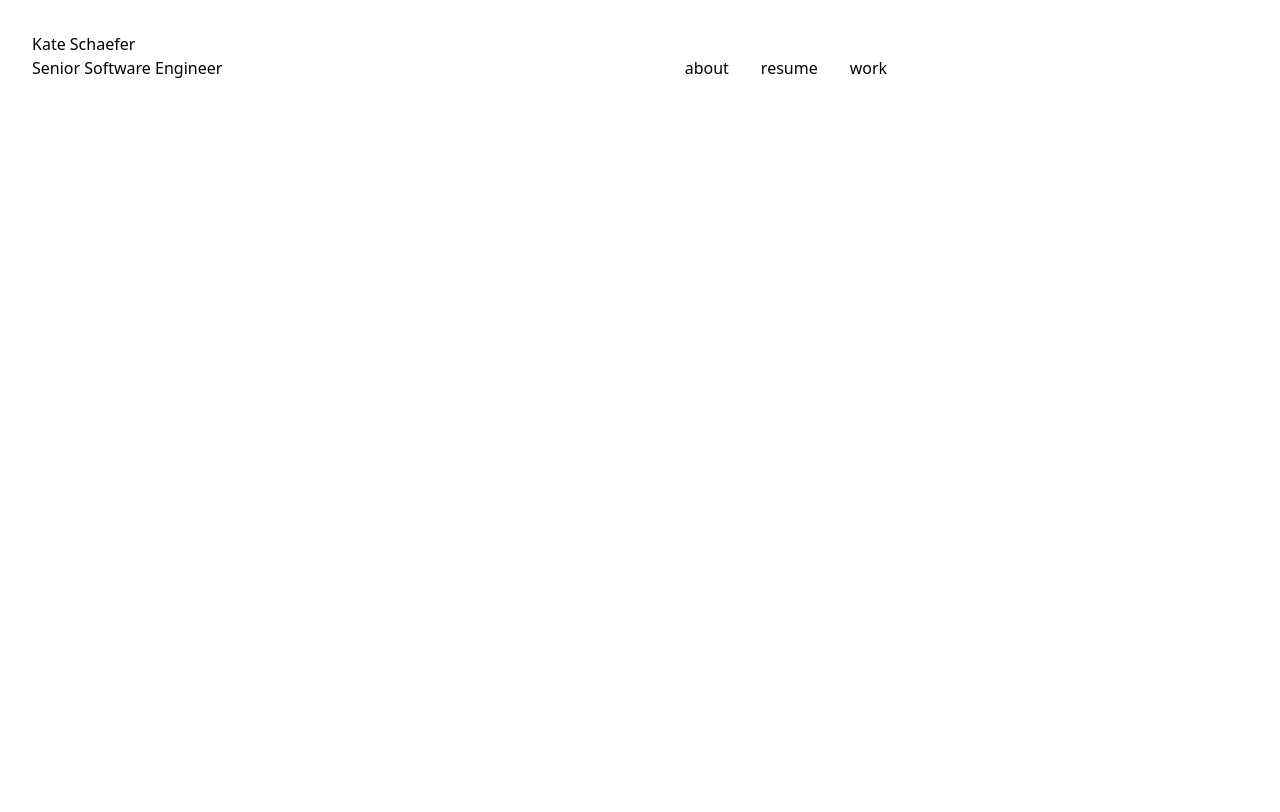
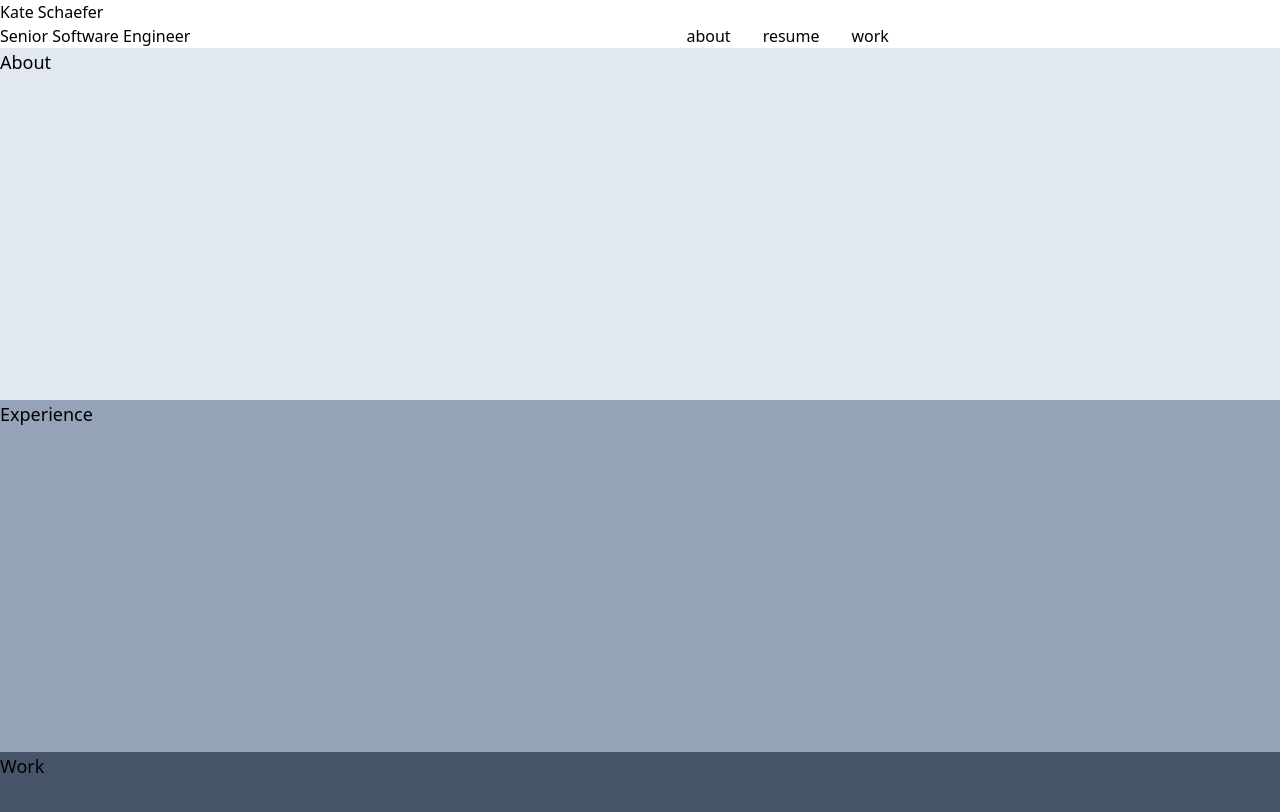
Before and after one commit to keschaefer/kate-schaefer-portfolio-vite, a React (Vite) app: page / in a window 1280 px wide. Shown: the top 812 px of the page. Built offline with nearby package versions, Linux system fonts and the light colour scheme.

Commit message:
add section placeholders

```diff
--- a/src/App.css
+++ b/src/App.css
@@ -1,41 +1,3 @@
 #root {
-  max-width: 1280px;
-  margin: 0 auto;
-  padding: 2rem;
-  text-align: center;
+  width: 100%;
 }
-
-.logo {
-  height: 6em;
-  padding: 1.5em;
-  will-change: filter;
-}
-.logo:hover {
-  filter: drop-shadow(0 0 2em #646cffaa);
-}
-.logo.react:hover {
-  filter: drop-shadow(0 0 2em #61dafbaa);
-}
-
-@keyframes logo-spin {
-  from {
-    transform: rotate(0deg);
-  }
-  to {
-    transform: rotate(360deg);
-  }
-}
-
-@media (prefers-reduced-motion: no-preference) {
-  a:nth-of-type(2) .logo {
-    animation: logo-spin infinite 20s linear;
-  }
-}
-
-.card {
-  padding: 2em;
-}
-
-.read-the-docs {
-  color: #888;
-}
--- a/src/App.jsx
+++ b/src/App.jsx
@@ -1,11 +1,14 @@
-import { useState } from "react";
 import "./App.css";
 import Header from "./Header";
+import { AboutSection, ExperienceSection, WorkSection } from "./Sections";
 
 const App = () => {
   return (
     <div className="App">
       <Header />
+      <AboutSection />
+      <ExperienceSection />
+      <WorkSection />
     </div>
   );
 };
--- /dev/null
+++ b/src/Sections/AboutSection.jsx
@@ -0,0 +1,11 @@
+import Title from "../Title";
+
+const AboutSection = () => {
+  return (
+    <div className="h-section bg-slate-200">
+      <Title title="About" />
+    </div>
+  );
+};
+
+export default AboutSection;
--- /dev/null
+++ b/src/Sections/ExperienceSection.jsx
@@ -0,0 +1,11 @@
+import Title from "../Title";
+
+const ExperienceSection = () => {
+  return (
+    <div className="h-section bg-slate-400">
+      <Title title="Experience" />
+    </div>
+  );
+};
+
+export default ExperienceSection;
--- /dev/null
+++ b/src/Sections/WorkSection.jsx
@@ -0,0 +1,11 @@
+import Title from "../Title";
+
+const WorkSection = () => {
+  return (
+    <div className="h-section bg-slate-600">
+      <Title title="Work" />
+    </div>
+  );
+};
+
+export default WorkSection;
--- /dev/null
+++ b/src/Sections/index.js
@@ -0,0 +1,3 @@
+export { default as AboutSection } from "./AboutSection";
+export { default as ExperienceSection } from "./ExperienceSection";
+export { default as WorkSection } from "./WorkSection";
--- /dev/null
+++ b/src/Title.jsx
@@ -0,0 +1,5 @@
+const Title = ({ title }) => {
+  return <div className="text-lg">{title}</div>;
+};
+
+export default Title;
--- a/tailwind.config.cjs
+++ b/tailwind.config.cjs
@@ -2,7 +2,11 @@
 module.exports = {
   content: ["./index.html", "./src/**/*.{js,jsx}"],
   theme: {
-    extend: {},
+    extend: {
+      height: {
+        section: "22rem",
+      },
+    },
   },
   plugins: [],
 };
```
Also changed, not shown: src/Section.jsx (deleted).
